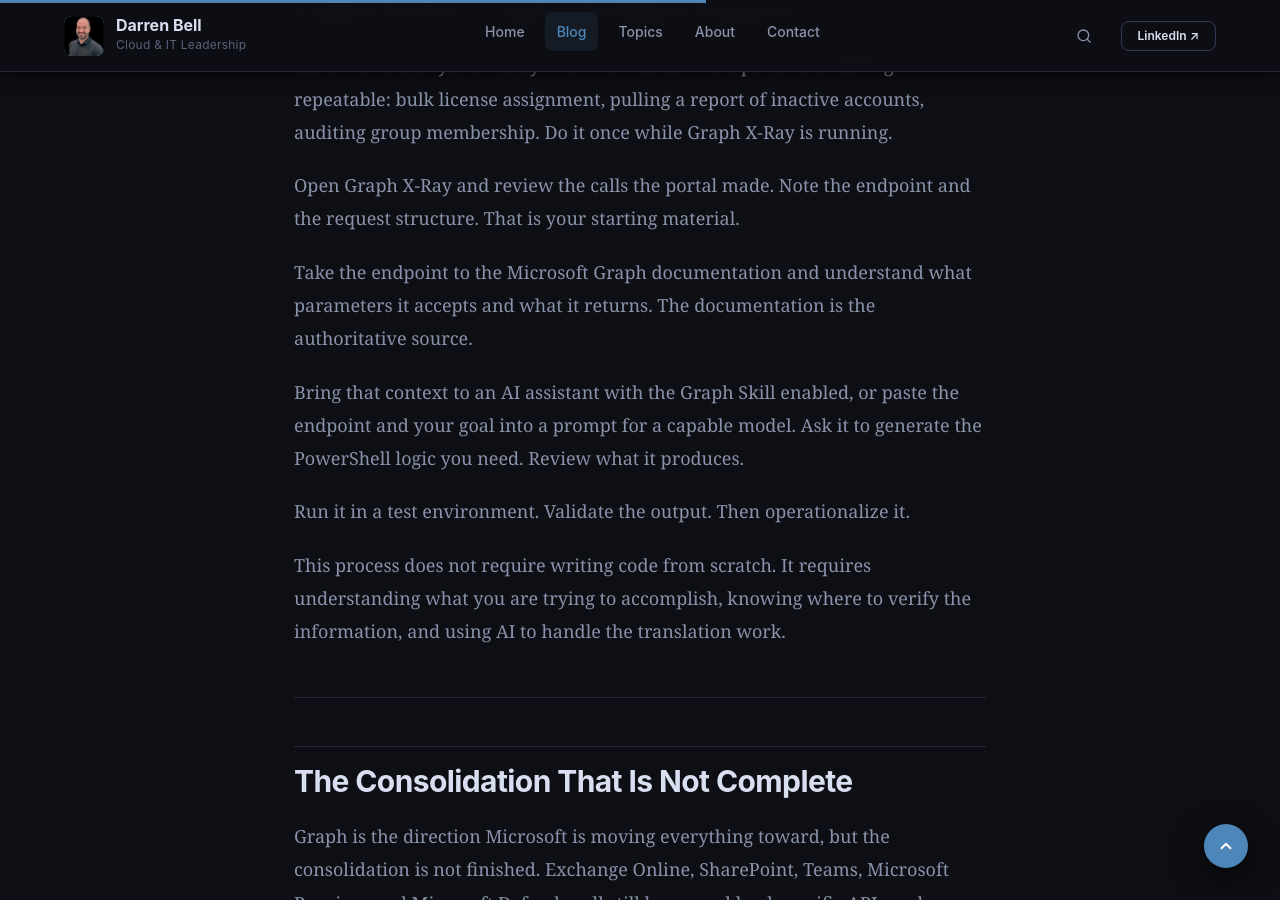
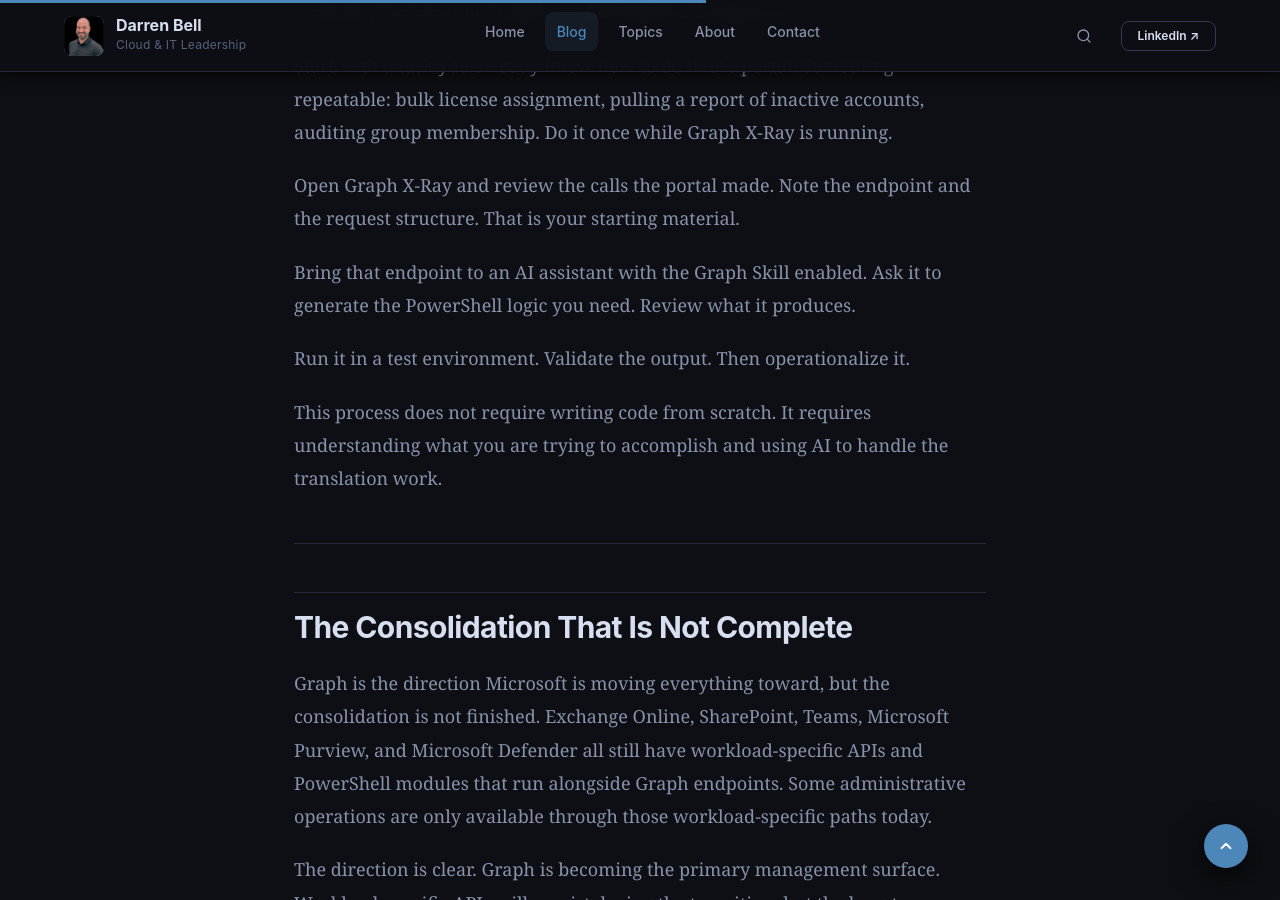
Before and after one commit to darrenbell09/DB_Blog, a Jekyll site: the page built from _posts/2026-07-24-the-admin-portal-is-a-view-microsoft-graph-is-the-management-plane.md, in a window 1280 px wide and 900 px high, scrolled down 3171 px. Built offline with Jekyll 4.4.1, drawn with Linux system fonts in a browser that asks for light colours; comment, search, counter and statistics services are not loaded.

Commit message:
Remove redundant Graph docs step from workflow section
Co-Authored-By: Claude <noreply@anthropic.com>

```diff
--- a/_posts/2026-07-24-the-admin-portal-is-a-view-microsoft-graph-is-the-management-plane.md
+++ b/_posts/2026-07-24-the-admin-portal-is-a-view-microsoft-graph-is-the-management-plane.md
@@ -54,13 +54,11 @@ Start with a task you already know how to do in the portal. Something repeatable
 
 Open Graph X-Ray and review the calls the portal made. Note the endpoint and the request structure. That is your starting material.
 
-Take the endpoint to the Microsoft Graph documentation and understand what parameters it accepts and what it returns. The documentation is the authoritative source.
-
-Bring that context to an AI assistant with the Graph Skill enabled, or paste the endpoint and your goal into a prompt for a capable model. Ask it to generate the PowerShell logic you need. Review what it produces.
+Bring that endpoint to an AI assistant with the Graph Skill enabled. Ask it to generate the PowerShell logic you need. Review what it produces.
 
 Run it in a test environment. Validate the output. Then operationalize it.
 
-This process does not require writing code from scratch. It requires understanding what you are trying to accomplish, knowing where to verify the information, and using AI to handle the translation work.
+This process does not require writing code from scratch. It requires understanding what you are trying to accomplish and using AI to handle the translation work.
 
 ---
 
```
